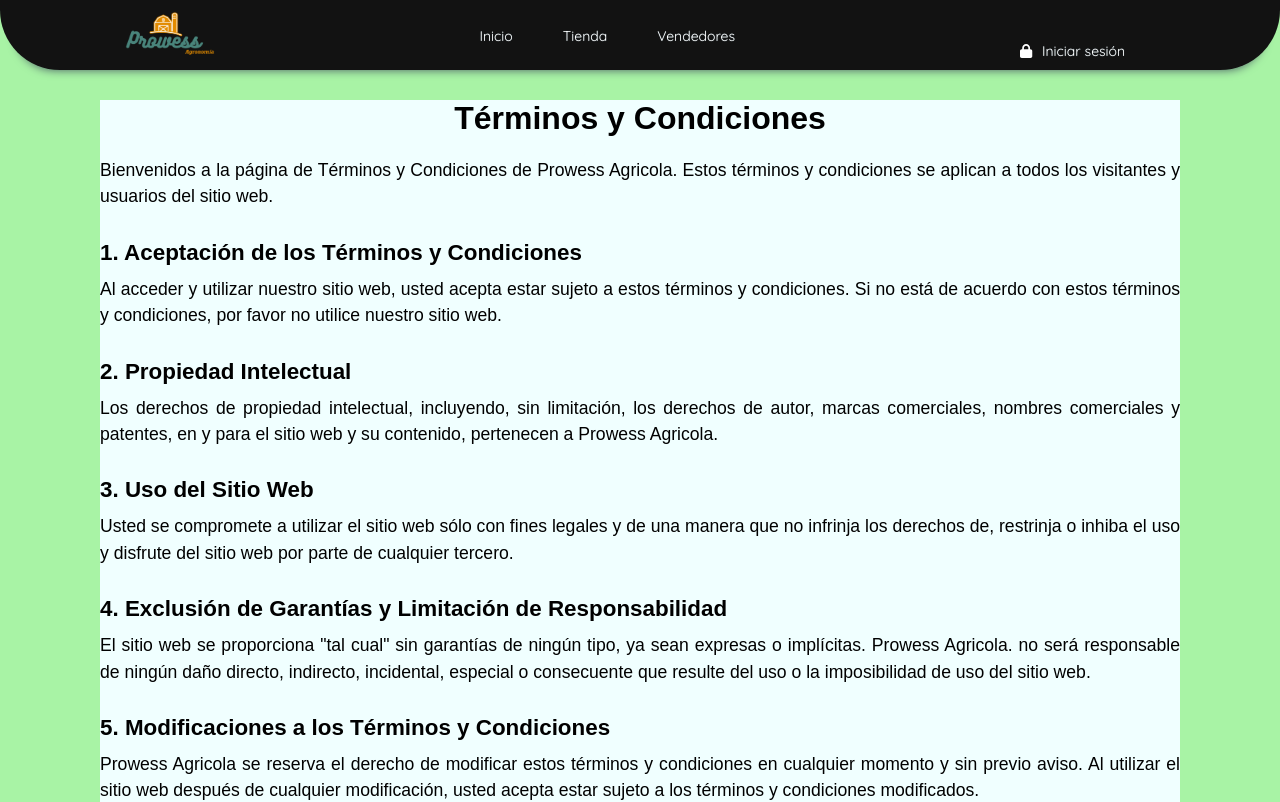
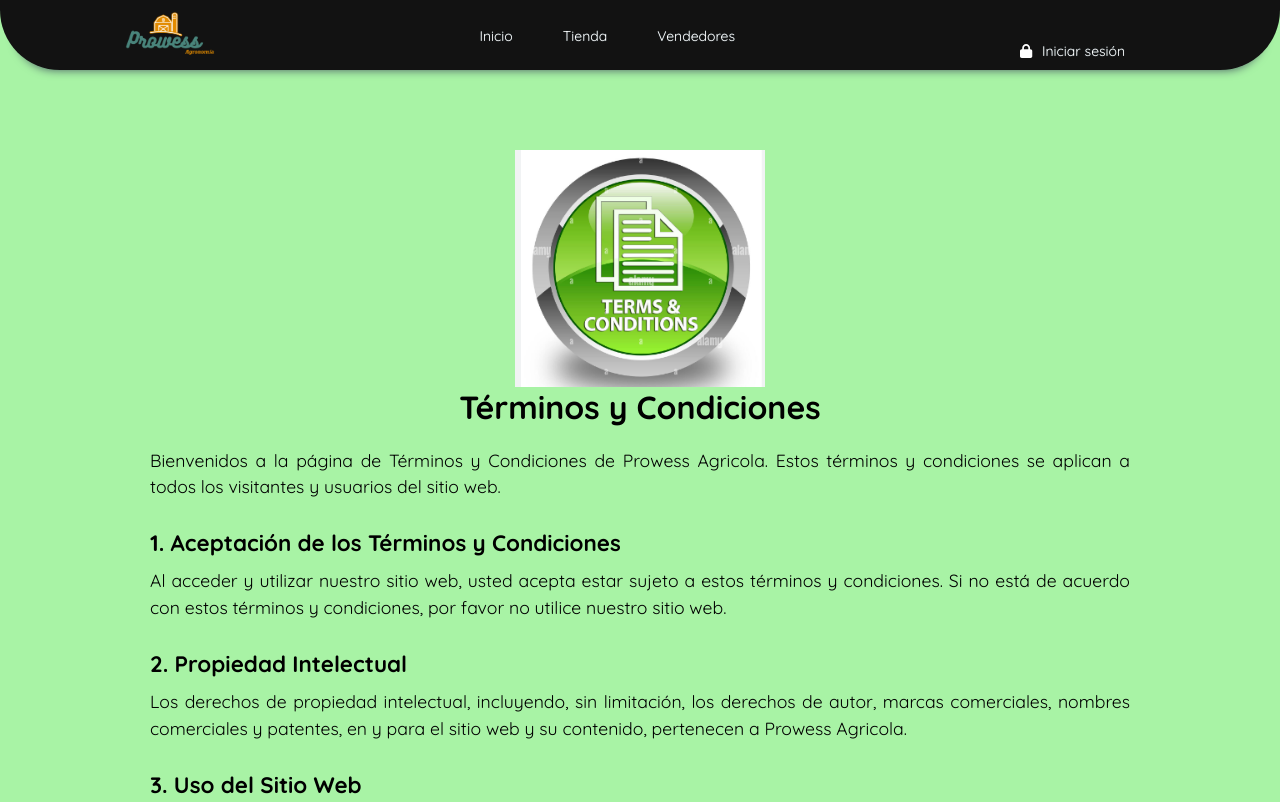
Before and after one commit to alissoncaiza/prowessAGR---Node-js, a React (Create React App) app in the folder frontend/: page /terms in a window 1280 px wide. Shown: the top 802 px of the page. Built offline with nearby package versions, Linux system fonts and the light colour scheme.

Commit message:
terminos

```diff
--- a/frontend/src/pages/account/account.css
+++ b/frontend/src/pages/account/account.css
@@ -414,7 +414,7 @@ label{
 
 .account-info:hover,
 .account-info:focus{
-  background-color: #c26e0db9;
+  background-color: #00ff00;
   color: #faf4f4;
 
 }
--- a/frontend/src/pages/terms/Terms.css
+++ b/frontend/src/pages/terms/Terms.css
@@ -1,5 +1,5 @@
 .terms {
-    background-color: azure;
+    background-color: #acf4a4 ;
     margin: 100px;
     max-width: 1280px;
     align-content: center;
@@ -26,6 +26,19 @@
     text-align: justify;
     margin-bottom: 20px;
   }
+
+  .condiciones{
+    margin: 150px;
+}
+
+.img-condiciones{
+    width: 250px;
+    height: auto;
+}
+.col-3 {width: 50%;}
+.col-9 {width: 50%;}
+
+
   @media only screen and (max-width: 600px) {
     h1 {
       font-size: 28px;
--- a/frontend/src/pages/terms/Terms.jsx
+++ b/frontend/src/pages/terms/Terms.jsx
@@ -11,7 +11,11 @@ const Terms = () => {
 
       {/* Main Start */}
       <main className="main-container"></main>
-      <div className="terms">
+
+      <div className="condiciones">
+          <div className="img-cont">
+            <img className="img-condiciones" src="./assets/images/others/condiciones.png" alt="" />
+          </div>
         <h1>Términos y Condiciones</h1>
         <p>
           Bienvenidos a la página de Términos y Condiciones de Prowess Agricola.
```
Also changed, not shown: frontend/public/assets/images/others/condiciones.PNG (added), frontend/src/pages/terms/condiciones.JPG (added).
